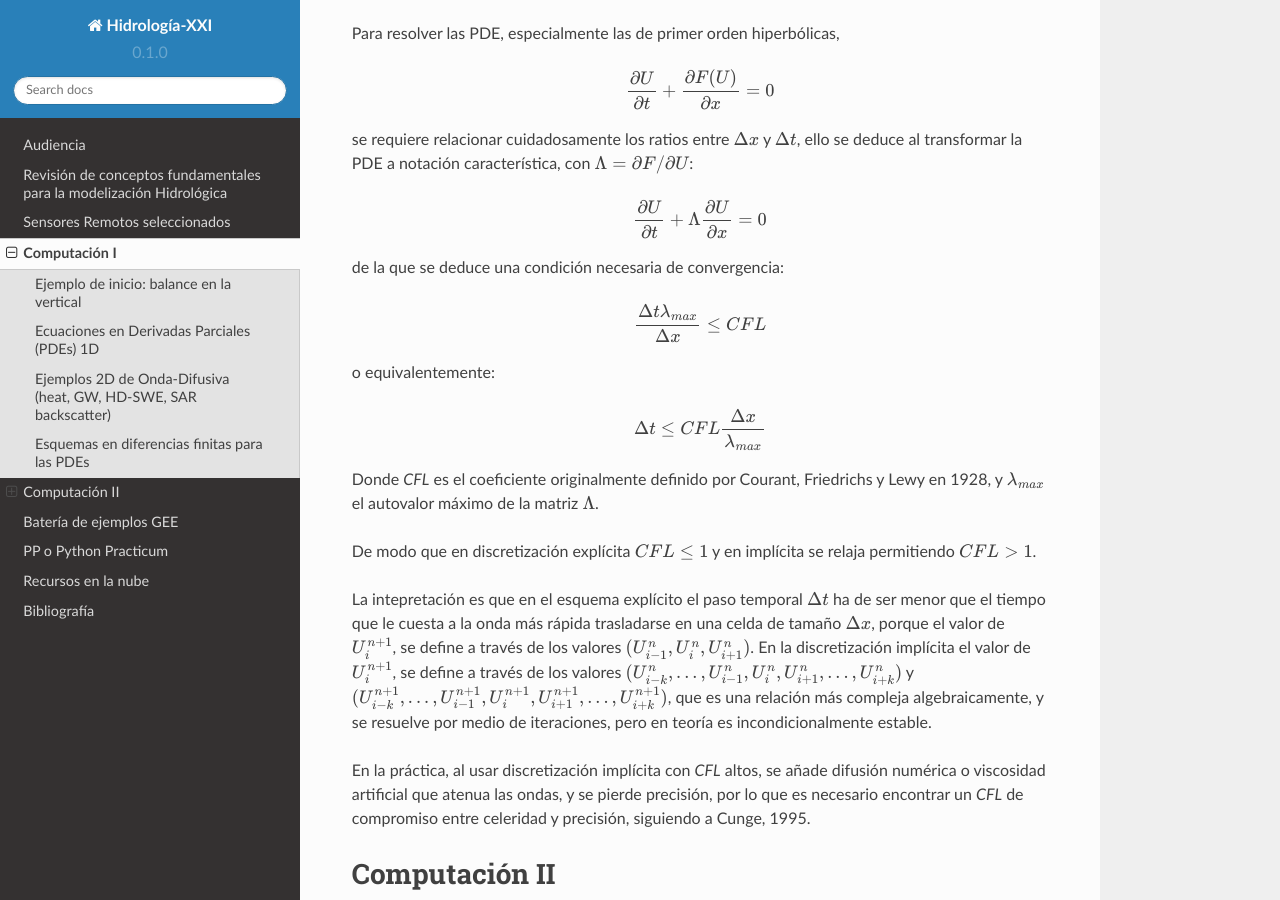
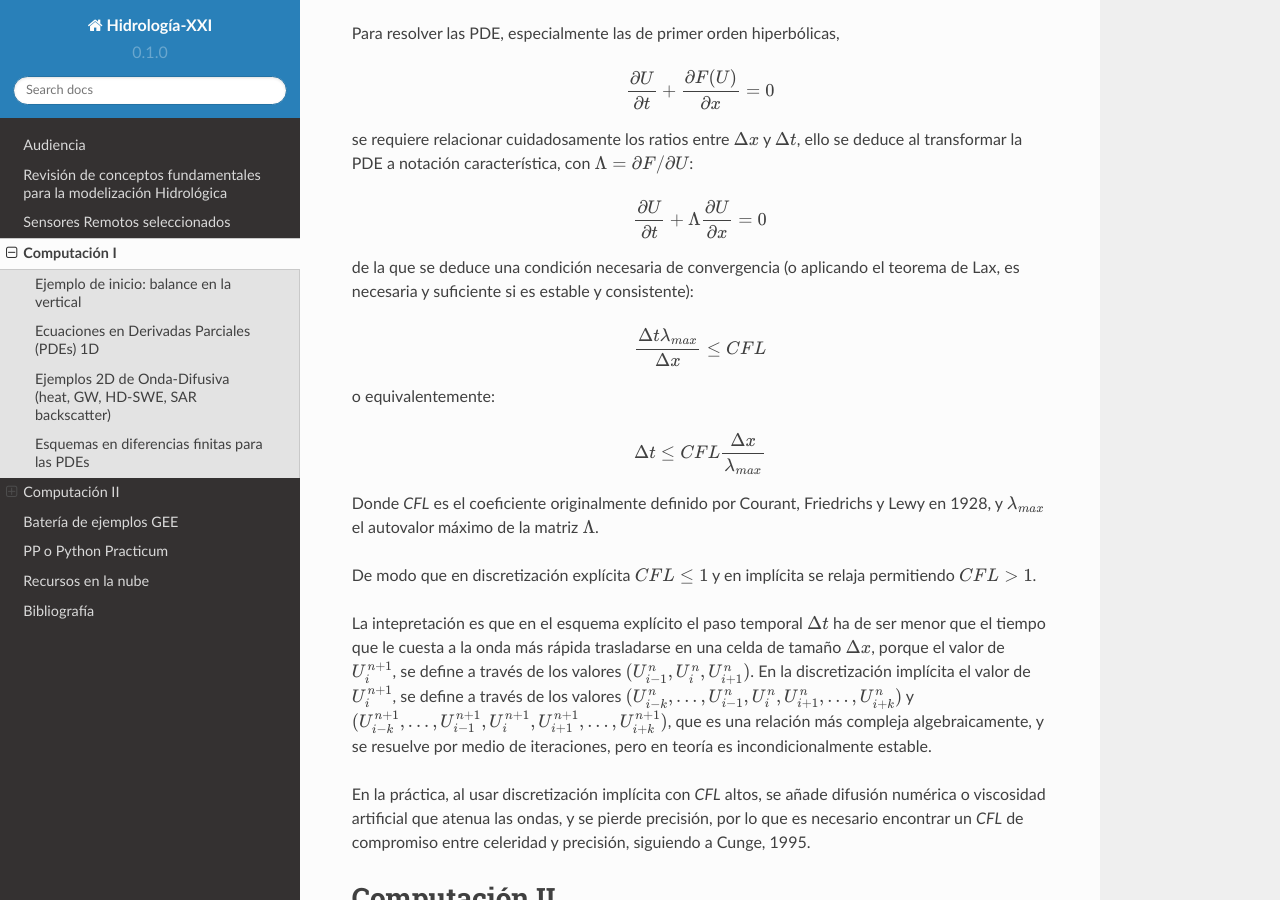
Before and after one commit to ivillamadrid/HidrologiaXXI, a Sphinx documentation site: the page built from docs/source/computacion.rst, in a window 1280 px wide and 900 px high, scrolled down 2333 px. Built offline with Sphinx 7.4.7 and the Read the Docs theme 2.0.0, drawn with Linux system fonts in a browser that asks for light colours.

Commit message:
Update computacion.rst

```diff
--- a/docs/source/computacion.rst
+++ b/docs/source/computacion.rst
@@ -113,7 +113,7 @@ notación característica, con :math:`\Lambda=\partial F / \partial U`:
 
 .. math:: \frac{\partial U}{\partial t} + \Lambda \frac{\partial U}{\partial x}=0
 
-de la que se deduce una condición necesaria de convergencia:
+de la que se deduce una condición necesaria de convergencia (o aplicando el teorema de Lax, es necesaria y suficiente si es estable y consistente):
 
 .. math:: \frac{\Delta t \lambda_{max}}{\Delta x} \le CFL
 
```
